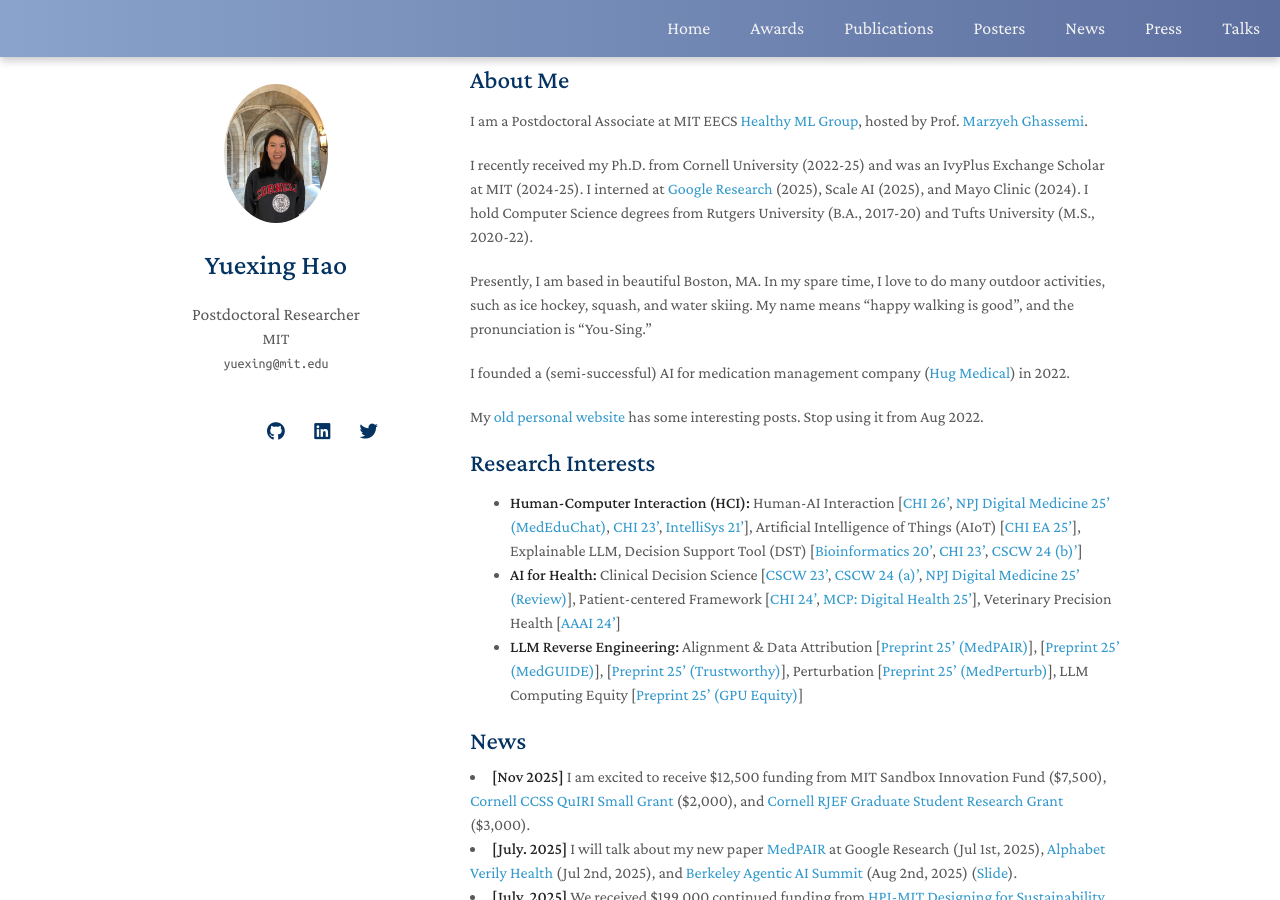
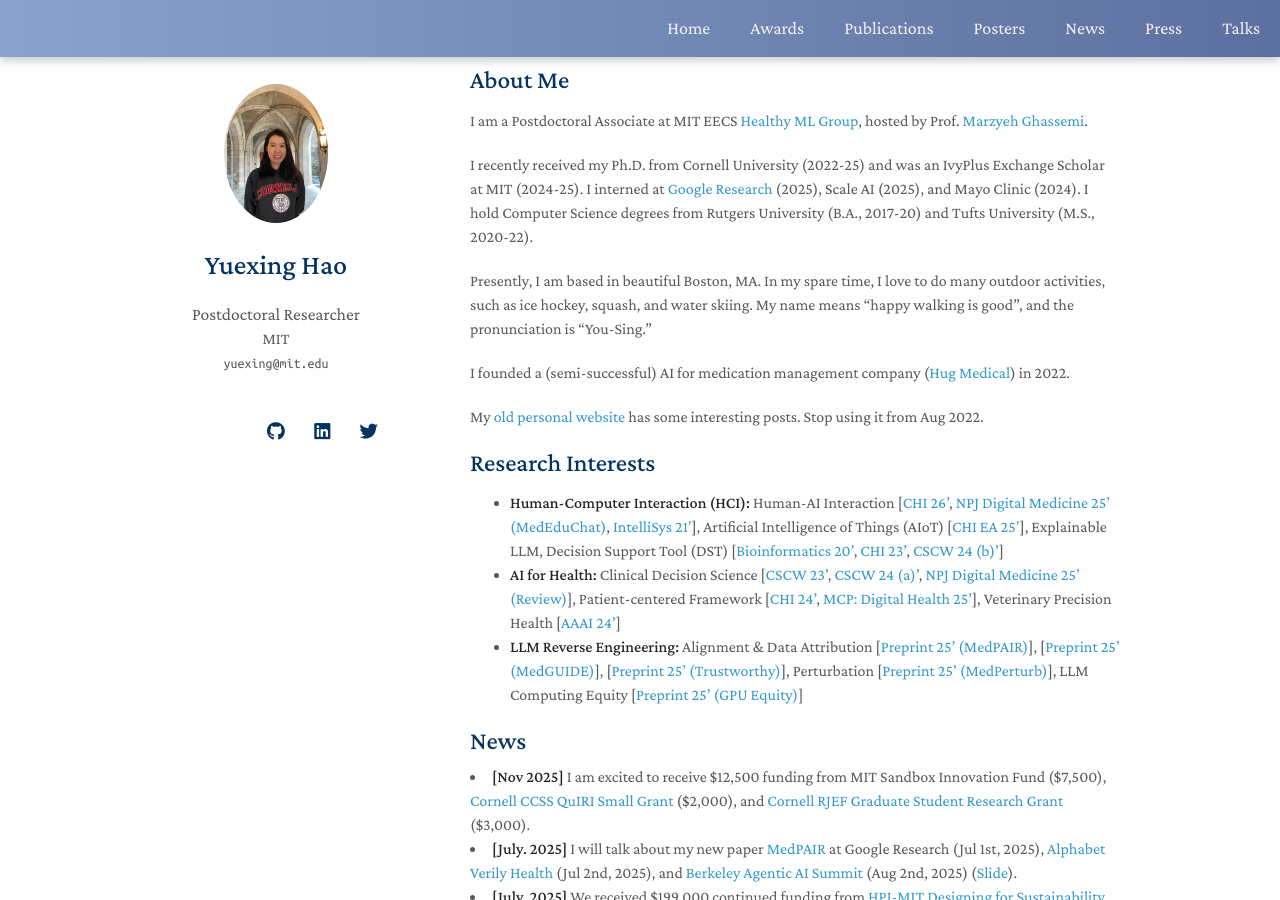
Before and after one commit to YuexingHao/Yuexing-Hao, a Jekyll site: the page built from index.md, in a window 1280 px wide and 900 px high. Built offline with Jekyll 4.4.1, drawn with Linux system fonts in a browser that asks for light colours; nearby versions of some CDN libraries; a style sheet for code colours, icons or effects is not loaded; our own code applies the rules of GitHub Pages for plain Markdown files.

Commit message:
Fix formatting in research interests section

```diff
--- a/index.md
+++ b/index.md
@@ -18,7 +18,7 @@
 
 ## Research Interests
 
-- **Human-Computer Interaction (HCI):** Human-AI Interaction [[CHI 26'](https://arxiv.org/abs/2510.18880), [NPJ Digital Medicine 25' (MedEduChat)](https://www.nature.com/articles/s41746-025-02166-0), [CHI 23'](https://dl.acm.org/doi/abs/10.1145/3544548.3581393), [IntelliSys 21'](https://link.springer.com/chapter/10.1007/978-3-030-82193-7_36)], Artificial Intelligence of Things (AIoT) [[CHI EA 25'](https://dl.acm.org/doi/abs/10.1145/3706599.3719286)], Explainable LLM, Decision Support Tool (DST) [[Bioinformatics 20'](https://academic.oup.com/bioinformatics/article/36/16/4458/5813330), [CHI 23'](https://dl.acm.org/doi/abs/10.1145/3544548.3581393), [CSCW 24 (b)'](https://dl.acm.org/doi/10.1145/3678884.3681859)]
+- **Human-Computer Interaction (HCI):** Human-AI Interaction [[CHI 26'](https://arxiv.org/abs/2510.18880), [NPJ Digital Medicine 25' (MedEduChat)](https://www.nature.com/articles/s41746-025-02166-0), [IntelliSys 21'](https://link.springer.com/chapter/10.1007/978-3-030-82193-7_36)], Artificial Intelligence of Things (AIoT) [[CHI EA 25'](https://dl.acm.org/doi/abs/10.1145/3706599.3719286)], Explainable LLM, Decision Support Tool (DST) [[Bioinformatics 20'](https://academic.oup.com/bioinformatics/article/36/16/4458/5813330), [CHI 23'](https://dl.acm.org/doi/abs/10.1145/3544548.3581393), [CSCW 24 (b)'](https://dl.acm.org/doi/10.1145/3678884.3681859)]
 - **AI for Health:** Clinical Decision Science [[CSCW 23'](https://dl.acm.org/doi/abs/10.1145/3584931.3607023), [CSCW 24 (a)'](https://dl.acm.org/doi/abs/10.1145/3678884.3681841), [NPJ Digital Medicine 25' (Review)](https://www.nature.com/articles/s41746-025-01824-7)], Patient-centered Framework [[CHI 24'](https://dl.acm.org/doi/abs/10.1145/3613904.3642353), [MCP: Digital Health 25'](https://www.sciencedirect.com/science/article/pii/S2949761225000057)], Veterinary Precision Health [[AAAI 24'](https://ojs.aaai.org/index.php/AAAI/article/view/30450)]
 - **LLM Reverse Engineering:** Alignment & Data Attribution [[Preprint 25' (MedPAIR)](https://arxiv.org/abs/2505.24040)], [[Preprint 25' (MedGUIDE)](https://arxiv.org/abs/2505.11613)], [[Preprint 25' (Trustworthy)](https://arxiv.org/abs/2502.14296)], Perturbation [[Preprint 25' (MedPerturb)](https://arxiv.org/abs/2506.17163)], LLM Computing Equity [[Preprint 25' (GPU Equity)](https://arxiv.org/abs/2510.13621)]
 
```
